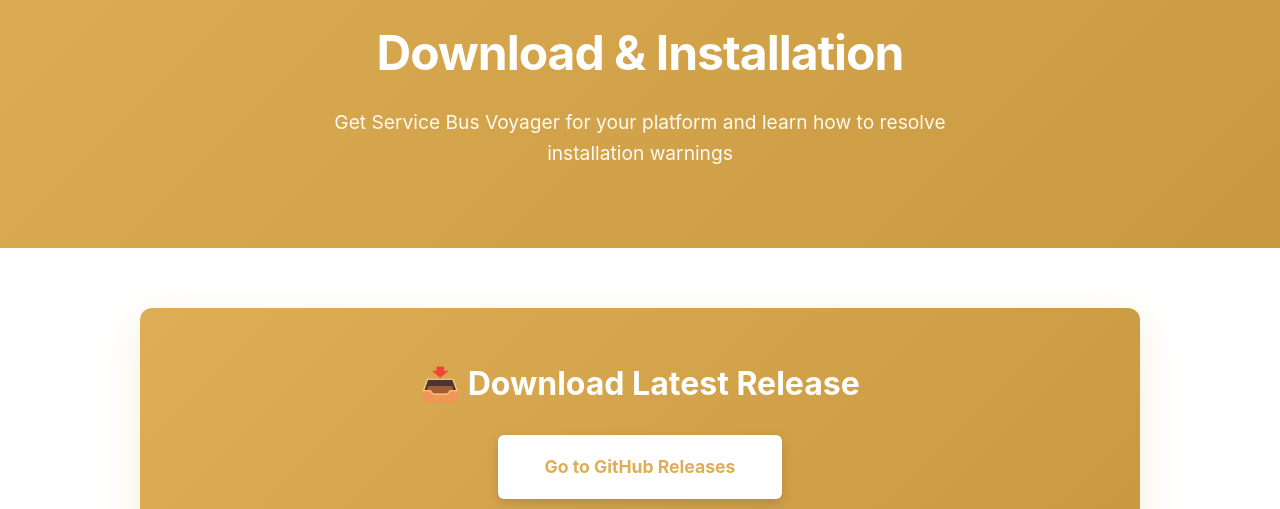
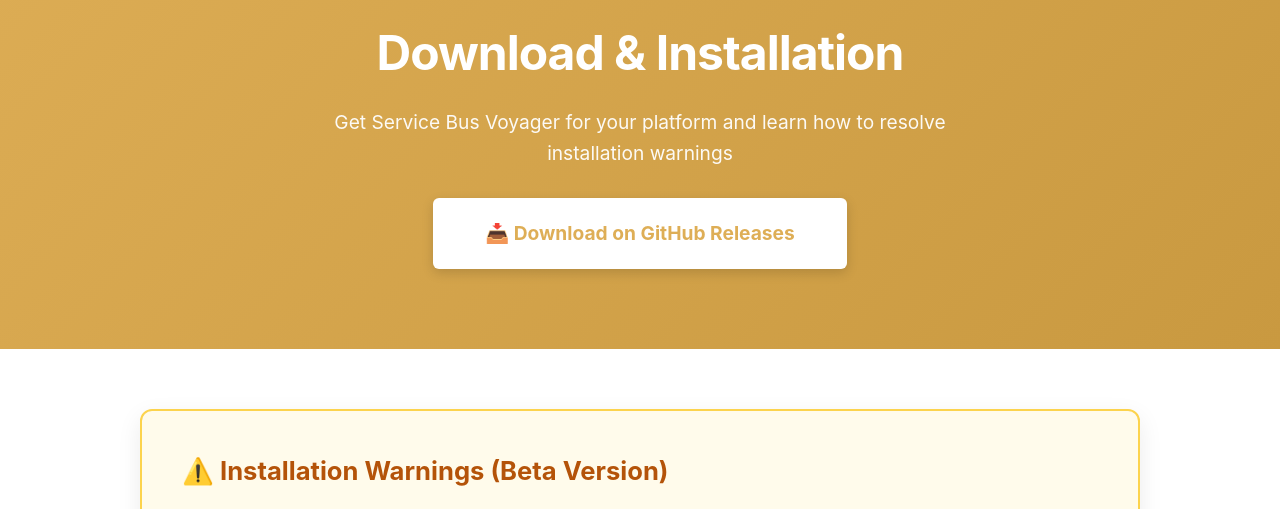
Before and after one commit to Kakaranish/ServiceBusVoyager-app, a plain HTML site: page docs/download.html in a window 1280 px wide. Shown: the part 259-768 px from the top of the page. Drawn offline with Linux system fonts and the light colour scheme.

Commit message:
Move download button to header section with updated text

```diff
--- a/docs/download.html
+++ b/docs/download.html
@@ -109,23 +109,6 @@
             padding: 0;
         }
 
-        /* Download section */
-        .download-section {
-            background: linear-gradient(135deg, var(--primary) 0%, var(--primary-dark) 100%);
-            padding: 50px 40px;
-            border-radius: 12px;
-            text-align: center;
-            margin-bottom: 60px;
-            color: white;
-            box-shadow: 0 12px 40px var(--shadow);
-        }
-
-        .download-section h2 {
-            font-size: 2rem;
-            margin-bottom: 25px;
-            font-weight: 700;
-        }
-
         .btn {
             display: inline-block;
             padding: 16px 45px;
@@ -144,6 +127,12 @@
         .btn:hover {
             transform: translateY(-3px);
             box-shadow: 0 8px 20px rgba(0,0,0,0.2);
+        }
+
+        .btn-header {
+            margin-top: 30px;
+            font-size: 1.2rem;
+            padding: 18px 50px;
         }
 
         /* Warning box */
@@ -384,16 +373,12 @@
             <img src="./app-logo.svg" alt="Service Bus Voyager Logo">
             <h1>Download & Installation</h1>
             <p>Get Service Bus Voyager for your platform and learn how to resolve installation warnings</p>
+            <a href="https://github.com/Kakaranish/ServiceBusVoyager-app/releases" class="btn btn-header">📥 Download on GitHub Releases</a>
         </div>
     </header>
 
     <main>
         <div class="container">
-            <div class="download-section">
-                <h2>📥 Download Latest Release</h2>
-                <a href="https://github.com/Kakaranish/ServiceBusVoyager-app/releases" class="btn">Go to GitHub Releases</a>
-            </div>
-
             <div class="warning-box">
                 <h3>⚠️ Installation Warnings (Beta Version)</h3>
                 <p>This version of the application is in <strong>beta phase</strong> and does not have developer certificates (Apple Developer ID and Microsoft code signing). This causes Gatekeeper/SmartScreen warnings. <strong>This is normal for early indie/startup releases</strong> — the application is safe and developed by <strong>Gruz-Soft</strong>, a developer from Poland.</p>
```
